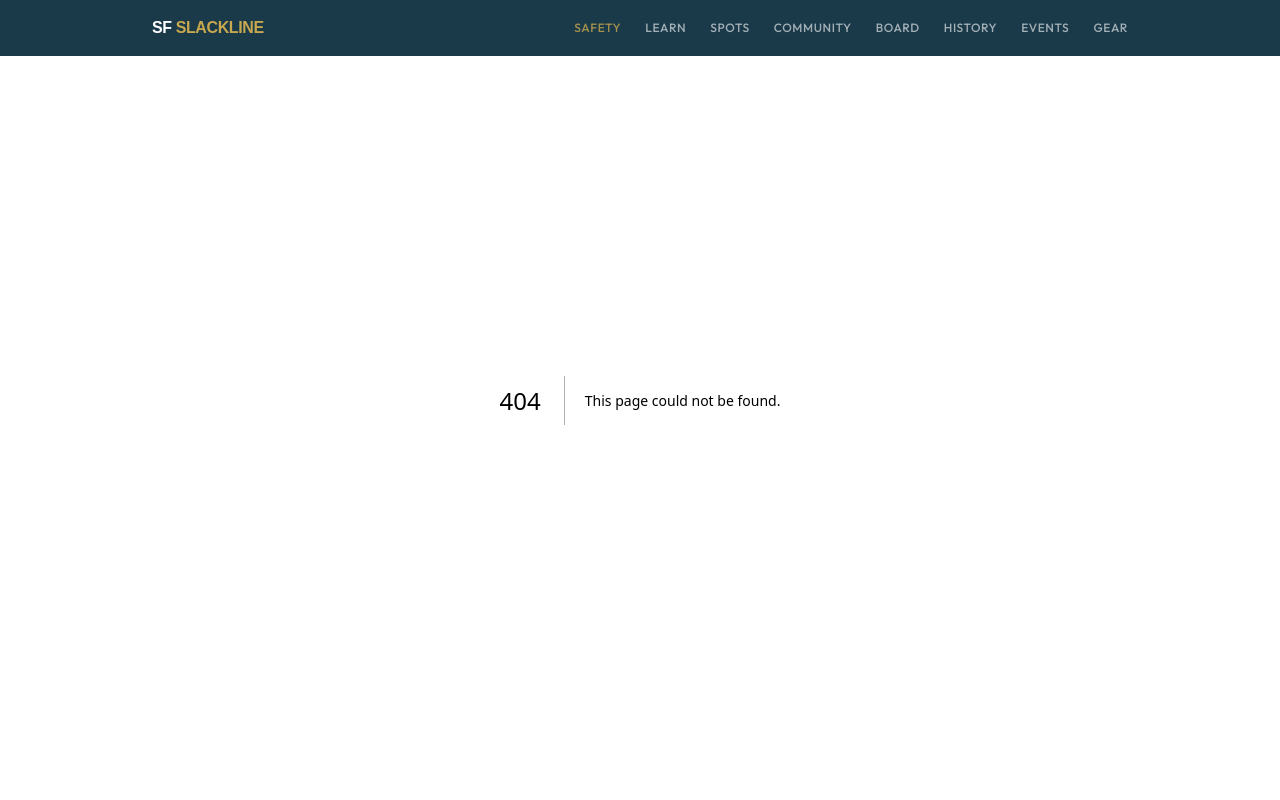
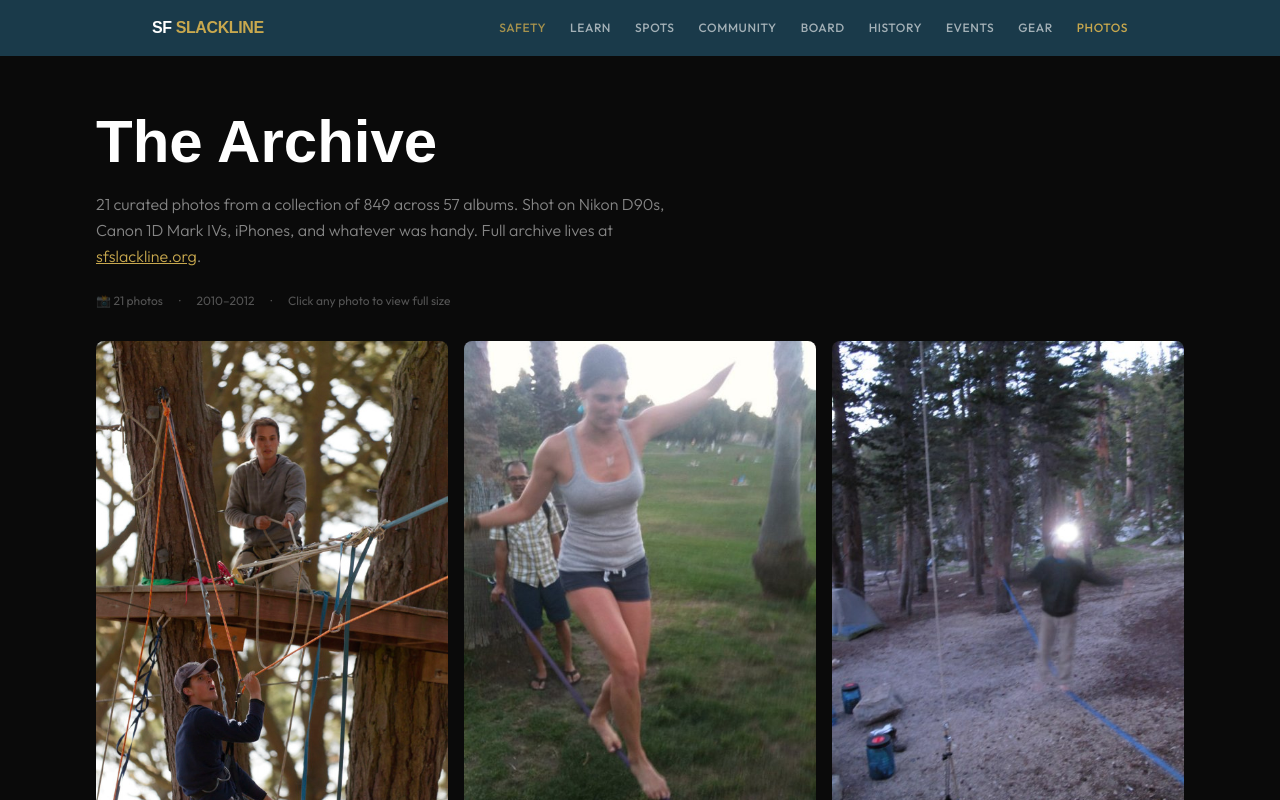
Before and after one commit to speedwarnsf/sfslackline, a Next.js app: page /photos in a window 1280 px wide. Before the commit this address had no page. Shown: the top 800 px of the page. Built offline with nearby package versions, Linux system fonts and the light colour scheme; a web font is replaced by a local one.

Commit message:
Photos: dedicated gallery page — dark bg, masonry layout, all clickable, EXIF metadata. Added to nav.

```diff
--- /dev/null
+++ b/src/app/photos/layout.tsx
@@ -0,0 +1,6 @@
+import { Metadata } from 'next';
+export const metadata: Metadata = {
+  title: 'Photos — SF Slackline',
+  description: '849 photos across 57 albums from 2009 to 2013. Shot on Nikon D90s, Canon 1D Mark IVs, and iPhones. The complete visual archive of SF slackline culture.',
+};
+export default function Layout({ children }: { children: React.ReactNode }) { return children; }
--- /dev/null
+++ b/src/app/photos/page.tsx
@@ -0,0 +1,109 @@
+'use client';
+
+import Image from 'next/image';
+import Lightbox, { useLightbox } from '@/components/Lightbox';
+
+/*
+ * PHOTOS — Dedicated gallery page
+ * All photos from /public/photos/ with EXIF metadata from SF_SLACKLINE_VOICE_AND_DATA.md
+ */
+
+const photos = [
+  { src: '/photos/highline-2.jpg', caption: 'First highline · Feb 18, 2012 · Canon EOS-1D Mark IV', camera: 'Canon 1D IV', date: 'Feb 2012' },
+  { src: '/photos/highline.jpg', caption: 'Highline · Feb 18, 2012 · Canon EOS-1D Mark IV', camera: 'Canon 1D IV', date: 'Feb 2012' },
+  { src: '/photos/prideline.jpg', caption: 'Pride weekend · Jun 25, 2011 · MS690', camera: 'MS690', date: 'Jun 2011' },
+  { src: '/photos/prideline-2.jpg', caption: 'Pride weekend · Jun 25, 2011', camera: '', date: 'Jun 2011' },
+  { src: '/photos/ocean-beach.jpg', caption: 'Ocean Beach · 150ft over sand · Dec 6, 2011 · GPS: 37.7748, -122.4472', camera: '', date: 'Dec 2011' },
+  { src: '/photos/ocean-beach-2.jpg', caption: 'Ocean Beach · 150ft line · Dec 5, 2011', camera: '', date: 'Dec 2011' },
+  { src: '/photos/nightline-2.jpg', caption: 'Nightline at Dolores Park · Oct 12, 2010 · iPhone · GPS: 37.7593, -122.4260', camera: 'iPhone', date: 'Oct 2010' },
+  { src: '/photos/nightline-3.jpg', caption: 'Nightline at Dolores Park', camera: '', date: '2011' },
+  { src: '/photos/nightline.jpg', caption: 'Nightline at the palms · Dolores Park', camera: '', date: '2011' },
+  { src: '/photos/rainbow.jpg', caption: 'Rainbow line · Aug 8, 2010 · Nikon D90', camera: 'Nikon D90', date: 'Aug 2010' },
+  { src: '/photos/panhandle-170.jpg', caption: '170ft at the Panhandle · Nov 27, 2011', camera: '', date: 'Nov 2011' },
+  { src: '/photos/panhandle-nemesis.jpg', caption: 'Panhandle nemesis line', camera: '', date: '2012' },
+  { src: '/photos/july4th.jpg', caption: 'July 4th weekend · Jul 2, 2011 · Nikon D90', camera: 'Nikon D90', date: 'Jul 2011' },
+  { src: '/photos/memorial.jpg', caption: 'Memorial Day · May 30, 2011 · Nikon D90', camera: 'Nikon D90', date: 'May 2011' },
+  { src: '/photos/rooftop.jpg', caption: 'SF rooftop session · Feb 24, 2012 · iPhone 4 · GPS: 37.7868, -122.4038', camera: 'iPhone 4', date: 'Feb 2012' },
+  { src: '/photos/yosemite.jpg', caption: 'Yosemite · Aug 10, 2010 · Canon PowerShot G11', camera: 'Canon G11', date: 'Aug 2010' },
+  { src: '/photos/sausalito.jpg', caption: 'SlackDay festival · MLK Park, Sausalito · Sep 8, 2012 · 30+ people', camera: '', date: 'Sep 2012' },
+  { src: '/photos/big-sur.jpg', caption: 'Big Sur', camera: '', date: '2011' },
+  { src: '/photos/big-sur-2.jpg', caption: 'Big Sur', camera: '', date: '2011' },
+  { src: '/photos/0-0.jpg', caption: 'Memorial Day · May 30, 2011', camera: '', date: 'May 2011' },
+  { src: '/photos/april2011.jpg', caption: 'April 2011', camera: '', date: 'Apr 2011' },
+];
+
+export default function PhotosPage() {
+  const lightbox = useLightbox(
+    photos.map((p) => ({ src: p.src, alt: p.caption, caption: p.caption }))
+  );
+
+  return (
+    <div className="mt-14 font-body bg-[#0A0A0A] min-h-screen">
+      {lightbox.index >= 0 && (
+        <Lightbox images={lightbox.images} index={lightbox.index} onClose={lightbox.close} />
+      )}
+
+      {/* Header */}
+      <div className="max-w-6xl mx-auto px-5 sm:px-8 pt-12 pb-8">
+        <h1 className="font-display text-4xl sm:text-6xl font-black text-white leading-tight mb-3">
+          The Archive
+        </h1>
+        <p className="text-white/50 text-sm sm:text-base font-light max-w-xl leading-relaxed">
+          21 curated photos from a collection of 849 across 57 albums.
+          Shot on Nikon D90s, Canon 1D Mark IVs, iPhones, and whatever was handy.
+          Full archive lives at{' '}
+          <a href="https://sfslackline.org" target="_blank" rel="noopener noreferrer" className="text-[#C8A84E] underline hover:text-[#D4B85E]">
+            sfslackline.org
+          </a>.
+        </p>
+        <div className="flex gap-4 mt-6 text-white/30 text-xs">
+          <span>📸 21 photos</span>
+          <span>·</span>
+          <span>2010–2012</span>
+          <span>·</span>
+          <span>Click any photo to view full size</span>
+        </div>
+      </div>
+
+      {/* Masonry-ish grid on dark bg */}
+      <div className="max-w-6xl mx-auto px-5 sm:px-8 pb-20">
+        <div className="columns-1 sm:columns-2 lg:columns-3 gap-4 space-y-4">
+          {photos.map((photo, i) => (
+            <div
+              key={photo.src}
+              className="break-inside-avoid cursor-pointer group"
+              onClick={() => lightbox.open(i)}
+            >
+              <div className="relative overflow-hidden rounded-lg">
+                <Image
+                  src={photo.src}
+                  alt={photo.caption}
+                  width={800}
+                  height={600}
+                  className="w-full h-auto object-cover group-hover:scale-[1.03] transition-transform duration-700"
+                  sizes="(max-width: 640px) 100vw, (max-width: 1024px) 50vw, 33vw"
+                />
+                <div className="absolute inset-0 bg-black/0 group-hover:bg-black/30 transition-colors duration-300" />
+                <div className="absolute bottom-0 left-0 right-0 p-3 translate-y-1 opacity-0 group-hover:translate-y-0 group-hover:opacity-100 transition-all duration-300">
+                  <p className="text-white text-xs font-medium drop-shadow-lg">{photo.caption}</p>
+                </div>
+              </div>
+              {photo.camera && (
+                <p className="text-white/20 text-[10px] mt-1.5 pl-1">{photo.camera} · {photo.date}</p>
+              )}
+            </div>
+          ))}
+        </div>
+
+        <div className="mt-16 text-center">
+          <p className="text-white/20 text-xs">
+            849 photos · 57 albums · 2009–2013 · sfslackline.org
+          </p>
+          <p className="text-white/10 text-[10px] mt-2">
+            Cameras: Nikon D90, Canon EOS-1D Mark IV, Canon PowerShot G11, iPhone 3GS/4/4S, MS690
+          </p>
+        </div>
+      </div>
+    </div>
+  );
+}
--- a/src/components/Navigation.tsx
+++ b/src/components/Navigation.tsx
@@ -13,6 +13,7 @@ const navLinks = [
   { href: '/history', label: 'History' },
   { href: '/events', label: 'Events' },
   { href: '/gear', label: 'Gear' },
+  { href: '/photos', label: 'Photos' },
 ];
 
 export function Navigation() {
```
